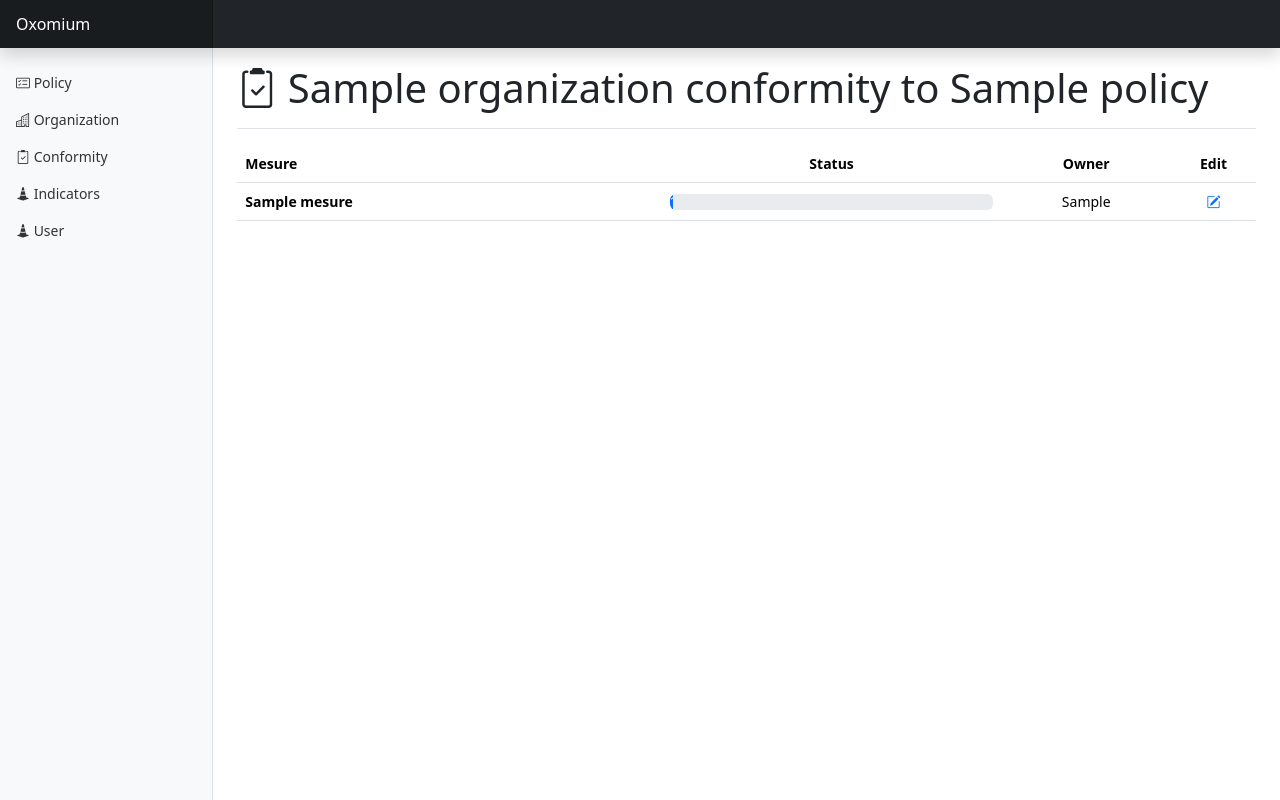
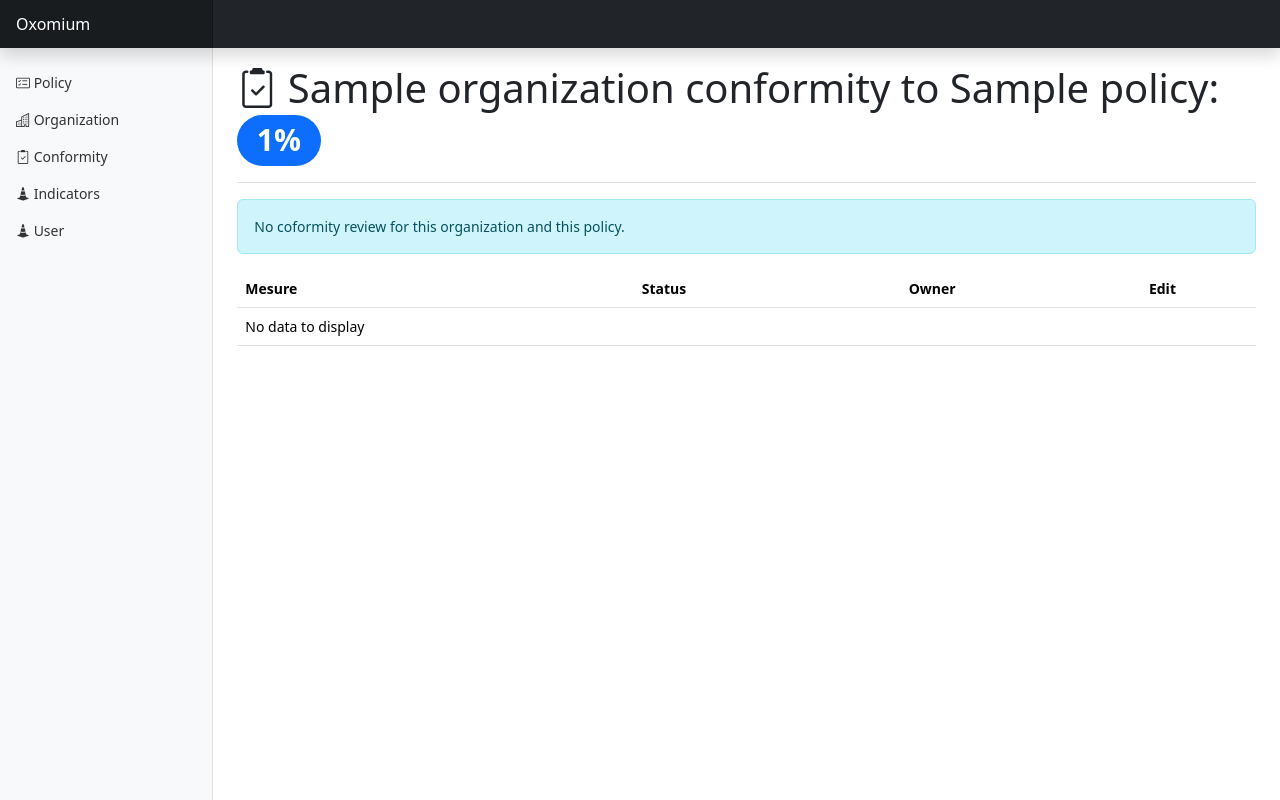
Before and after one commit to pep-un/Oxomium, a Django app: template conformity/templates/conformity/conformity_orgpol_list.html in a window 1280 px wide. Run offline with Django 4.2, Linux system fonts and the light colour scheme; the template is opened without the code that fills it: values that come from a table or form of the project are taken from there, others are empty; tables that the repository leaves empty hold one stand-in row (values such as "Sample post"); some libraries are stand-ins or nearby versions.

Commit message:
Update conformity template
Update to has a better overview of conformity.

```diff
--- a/conformity/templates/conformity/conformity_list.html
+++ b/conformity/templates/conformity/conformity_list.html
@@ -21,9 +21,9 @@
             <th class="col">{{ con.mesure.title }}</th>
             <td class="col-4 text-center">
                 <a href="{% url 'conformity:conformity_orgpol_index' con.organization.id con.mesure.policy.id %}">
-                <div class="progress">
-                    <div class="progress-bar" role="progressbar" style="width: {{ con.status }}%" aria-valuenow="{{ con.status }}" aria-valuemin="0" aria-valuemax="100">{{ con.status }}%</div>
-                </div>
+                    <div class="progress">
+                        <div class="progress-bar" role="progressbar" style="width: {{ con.status }}%" aria-valuenow="{{ con.status }}" aria-valuemin="0" aria-valuemax="100">{{ con.status }}%</div>
+                    </div>
                 </a>
             </td>
             <td class="col-2 text-center"> {{ con.responsible|capfirst }} </td>
--- a/conformity/templates/conformity/conformity_orgpol_list.html
+++ b/conformity/templates/conformity/conformity_orgpol_list.html
@@ -1,7 +1,10 @@
 {% extends "conformity/main.html" %}
 
 {% block header %}
-    <h1 class="h1 bi bi-clipboard2-check"> {{ conformity_list.0.organization }} conformity to {{ conformity_list.0.mesure.policy }}</h1>
+    <h1 class="h1 bi bi-clipboard2-check">
+        {{ conformity_list.0.organization }} conformity to {{ conformity_list.0.mesure.policy }}:
+        <span class="badge rounded-pill bg-primary"> {{ conformity_list.0.status }}%</span>
+    </h1>
 {% endblock %}
 
 {% block content %}
@@ -15,7 +18,7 @@
         </tr>
     </thead>
     <tbody>
-    {% for con in conformity_list %}
+    {% for con in conformity_list.0.get_children %}
         <tr>
             <th class="col">{{ con.mesure.title }}</th>
             <td class="col-4 text-center">
```
